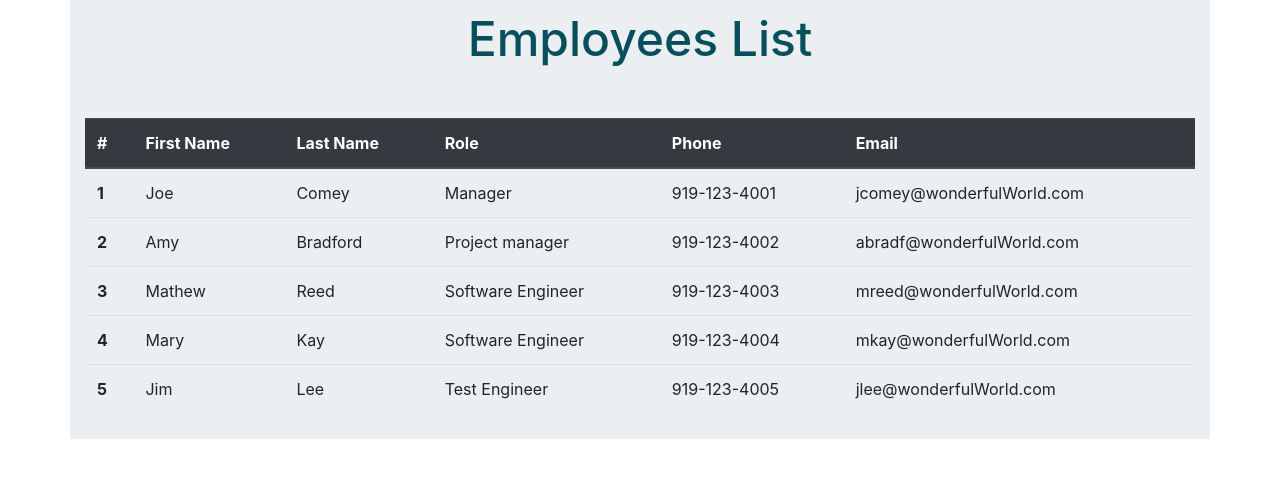
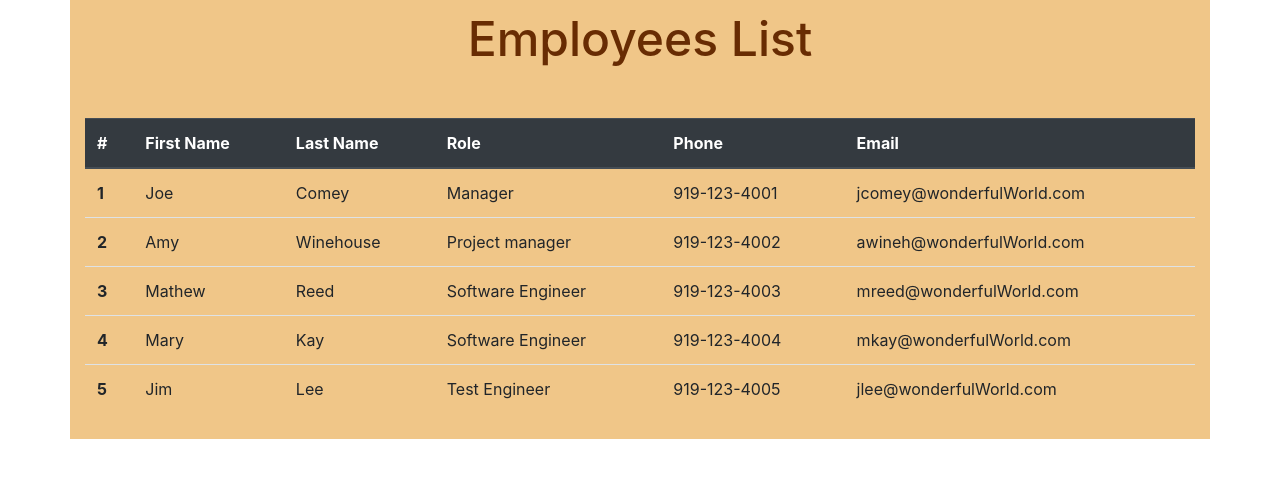
Before and after one commit to vkalaparthy/react-employee-directory, a React (Create React App) app: page / in a window 1280 px wide. Shown: the top 478 px of the page. Built offline with nearby package versions, Linux system fonts and the light colour scheme.

Commit message:
added sorting

```diff
--- a/src/App.js
+++ b/src/App.js
@@ -10,12 +10,54 @@ class App extends Component {
     employees
   }
 
+  // Sort the employees by first name
+  sortByFirstName = () => {
+
+    console.log("In sort By first Name");
+
+    let emps = this.state.employees;
+    // emps.sort(sortByProperty("firstName"));
+
+    emps.sort(function (a, b) {
+      return a.firstName.localeCompare(b.firstName);
+    })
+    // emps.sort();
+    console.log(emps);
+    this.setState({ employees: emps });
+  };
+
+  // Sort the employees by last name
+  sortByLastName  = () => {
+    console.log("In sort By Last Name");
+
+    let emps = this.state.employees;
+
+    emps.sort(function (a, b) {
+      return a.lastName.localeCompare(b.lastName);
+    })
+    // emps.sort();
+    console.log(emps);
+    this.setState({ employees: emps });
+  };
+
+  // Show single employee
+  showOnly = (id) => {
+    console.log("In showOnly id=" + id);
+    const employee = this.state.employees.filter(emp => emp.id === id);
+    console.log(employee);
+    this.setState({ employees: employee });
+    console.log(this.state.employees);
+  };
+
   render() {
     return (
       <Container>
         <Title>Employees List</Title>
         <EmployeeTable
           employees={employees}
+          sortByFirstName={this.sortByFirstName}
+          sortByLastName={this.sortByLastName}
+          showOnly={this.showOnly}
         />
       </Container>
 
--- a/src/components/Container/style.css
+++ b/src/components/Container/style.css
@@ -1,7 +1,8 @@
 .container {
   padding: 10px;
-  background: #ECEFF1;
-  width: 100%;
+  /* background: #ECEFF1; */
+  background: rgb(240, 198, 136);
+  width: 80%;
   /* padding: 20px; */
   /* justify-content: space-around; */
   /* align-content: flex-start; */
--- a/src/components/EmployeesTable/index.js
+++ b/src/components/EmployeesTable/index.js
@@ -7,17 +7,22 @@ function EmployeesTable(props) {
       <thead className="thead-dark">
         <tr>
           <th scope="col">#</th>
-          <th scope="col" >First Name</th>
-          <th scope="col">Last Name</th>
-          <th scope="col">Role</th>
-          <th scope="col">Phone</th>
-          <th scope="col">Email</th>
+          <th scope="col" key="firstName">
+            <span className="sort" onClick={() => props.sortByFirstName()}> First Name </span>
+          </th>
+          <th scope="col" key="lastName">
+            <span className="sort" onClick={() => props.sortByLastName()}> Last Name </span>
+          </th>
+          <th scope="col" key="role">Role</th>
+          <th scope="col" key="phone">Phone</th>
+          <th scope="col" key="email">Email</th>
         </tr>
       </thead>
       <tbody>
         {props.employees.map(emp => (
-          <tr>
-          <th scope="row">{emp.id}</th>
+          <tr key={emp.id}>
+          {/* <th scope="row" key={emp.id} onClick={() => props.showOnly(emp.id)}>{emp.id}</th> */}
+          <th scope="row" key={emp.id} onClick={() => props.showOnly(emp.id)}>{emp.id}</th>
           <td>{emp.firstName}</td>
           <td>{emp.lastName}</td>
           <td>{emp.role}</td>
--- a/src/components/EmployeesTable/style.css
+++ b/src/components/EmployeesTable/style.css
@@ -2,3 +2,12 @@ table {
   width: 100%;
   padding: 2px;
 }
+
+table > thead > .sort {
+  color: #ff1744;
+  font-size: 48px;
+  position: absolute;
+  top: -20px;
+  right: 5px;
+  cursor: pointer;
+}
--- a/src/components/Title/style.css
+++ b/src/components/Title/style.css
@@ -4,6 +4,6 @@
   font-size: 3rem;
   /* text-decoration: underline; */
   /* color: #2A77AE; */
-  color: rgb(7, 79, 92);
+  color: rgb(104, 44, 3);
   margin-bottom: 50px;
 }
--- a/src/employees.json
+++ b/src/employees.json
@@ -10,10 +10,10 @@
   {
     "id": "2",
     "firstName": "Amy",
-    "lastName": "Bradford",
+    "lastName": "Winehouse",
     "role": "Project manager",
     "phoneNumber": "919-123-4002",
-    "email": "abradf@wonderfulWorld.com"
+    "email": "awineh@wonderfulWorld.com"
   },
   {
     "id": "3",
```
Also changed, not shown: src/App.css (+0 -9 lines).
